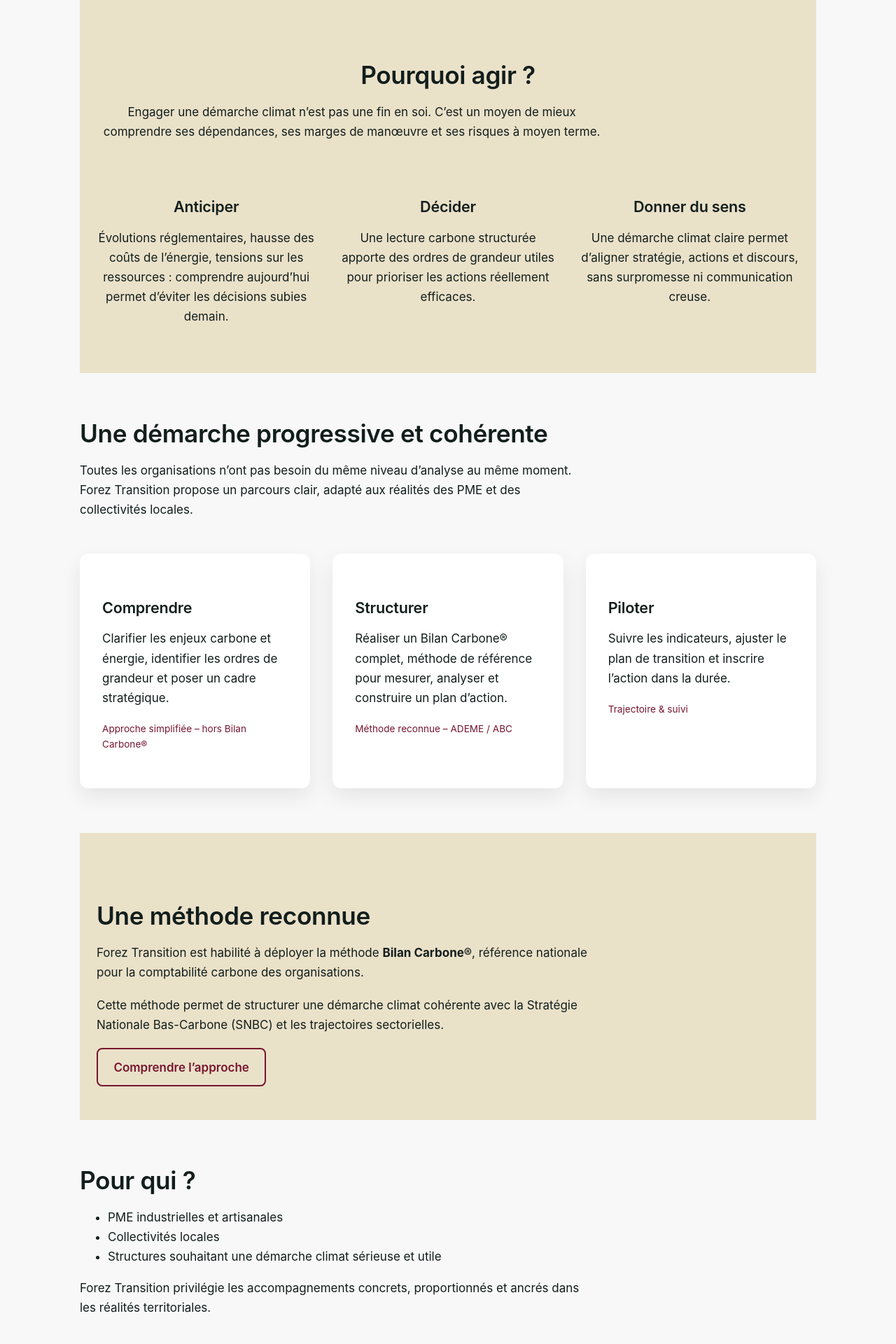
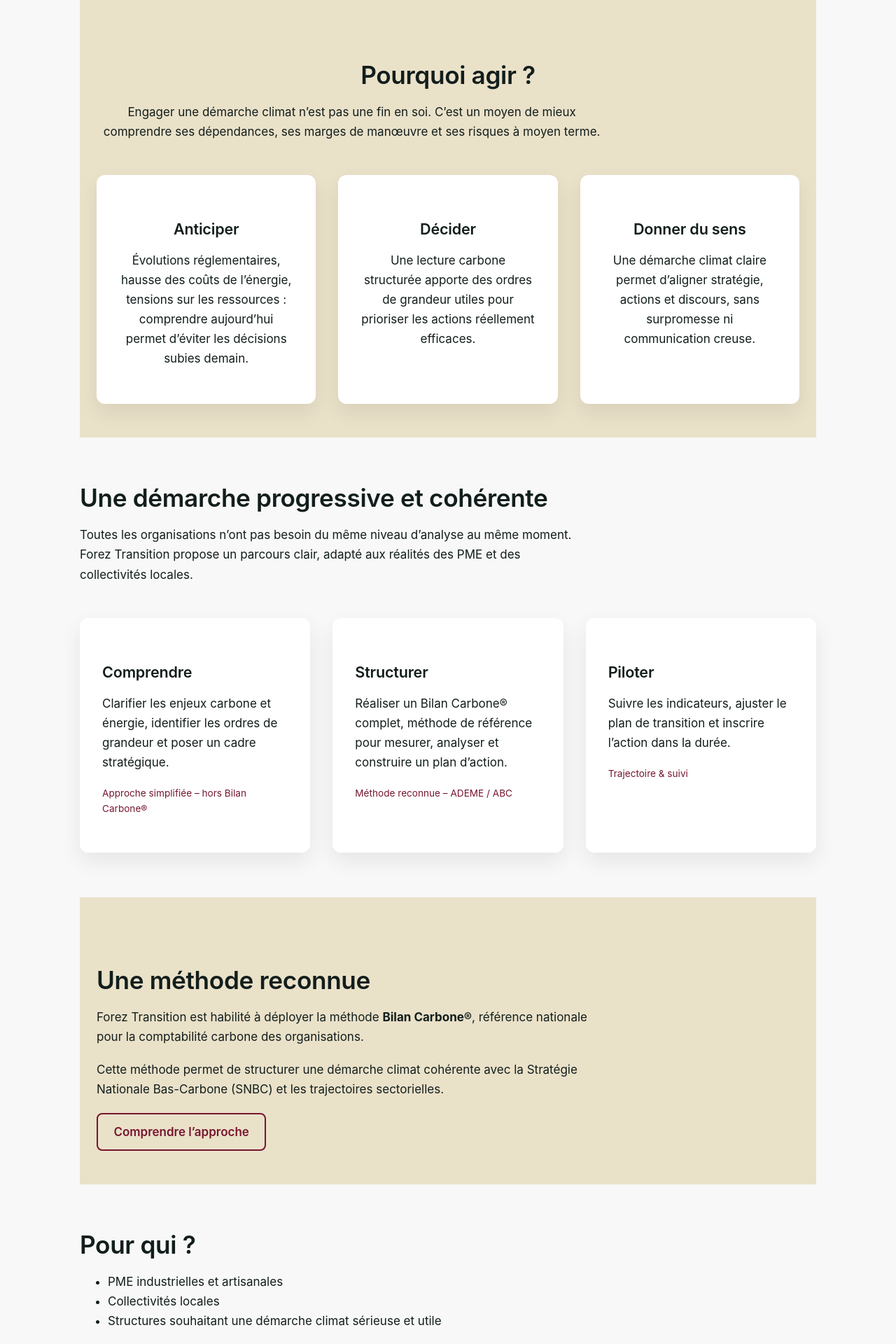
Before and after one commit to Alex-JULIEN/forez-transition, a Jekyll site: the page built from index.md, in a window 1280 px wide. Shown: the part 899-2819 px from the top of the page at 70% size. Built offline with Jekyll 4.4.1, drawn with Linux system fonts in a browser that asks for light colours.

Commit message:
Update index.md

```diff
--- a/index.md
+++ b/index.md
@@ -37,7 +37,7 @@ layout: default
   </p>
 
   <div class="why-grid">
-    <div class=".card">
+    <div class="parcours-step">
       <h3>Anticiper</h3>
       <p>
         Évolutions réglementaires, hausse des coûts de l’énergie,
@@ -46,7 +46,7 @@ layout: default
       </p>
     </div>
 
-    <div class=".card">
+    <div class="parcours-step">
       <h3>Décider</h3>
       <p>
         Une lecture carbone structurée apporte
@@ -55,7 +55,7 @@ layout: default
       </p>
     </div>
 
-    <div class=".card">
+    <div class="parcours-step">
       <h3>Donner du sens</h3>
       <p>
         Une démarche climat claire permet
```
